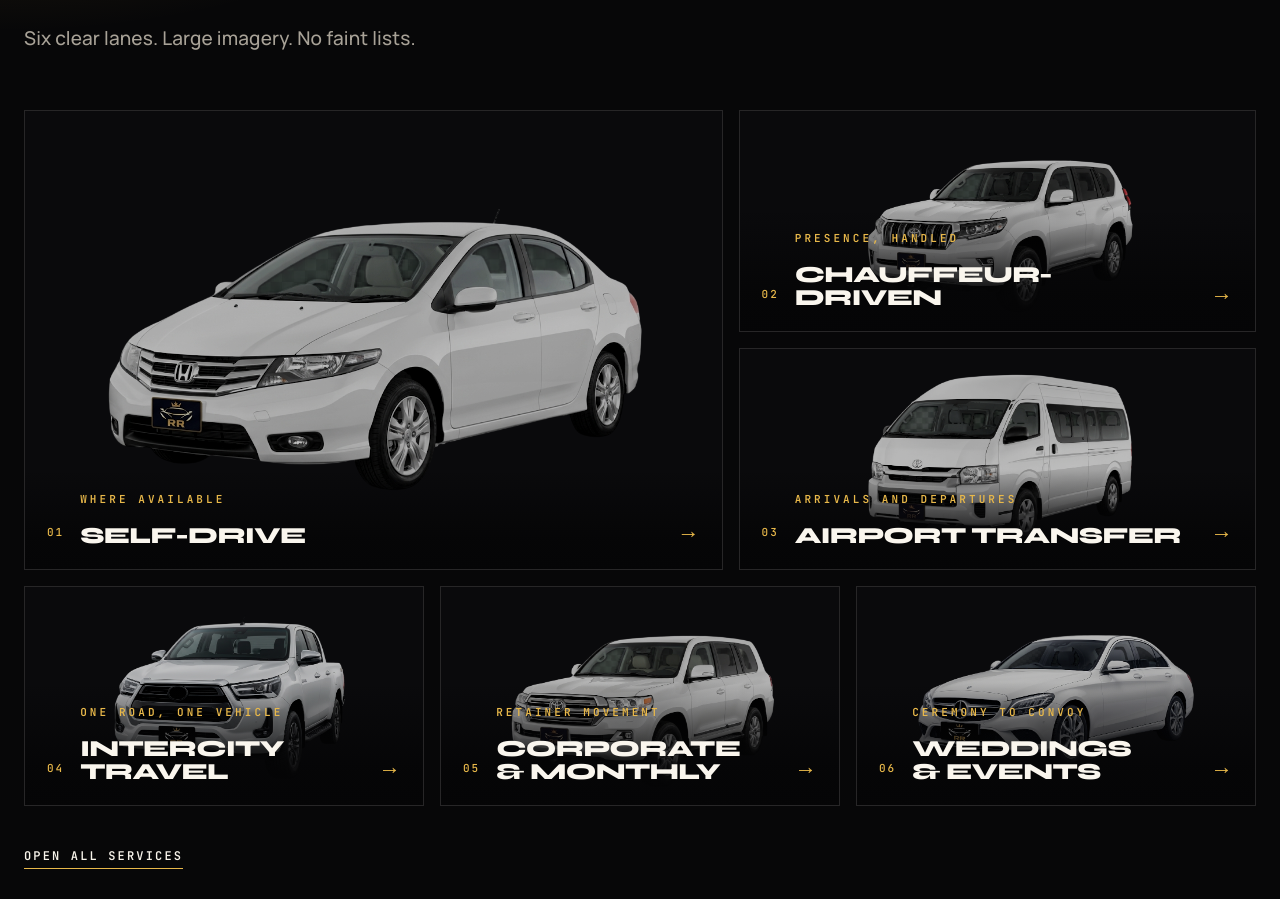
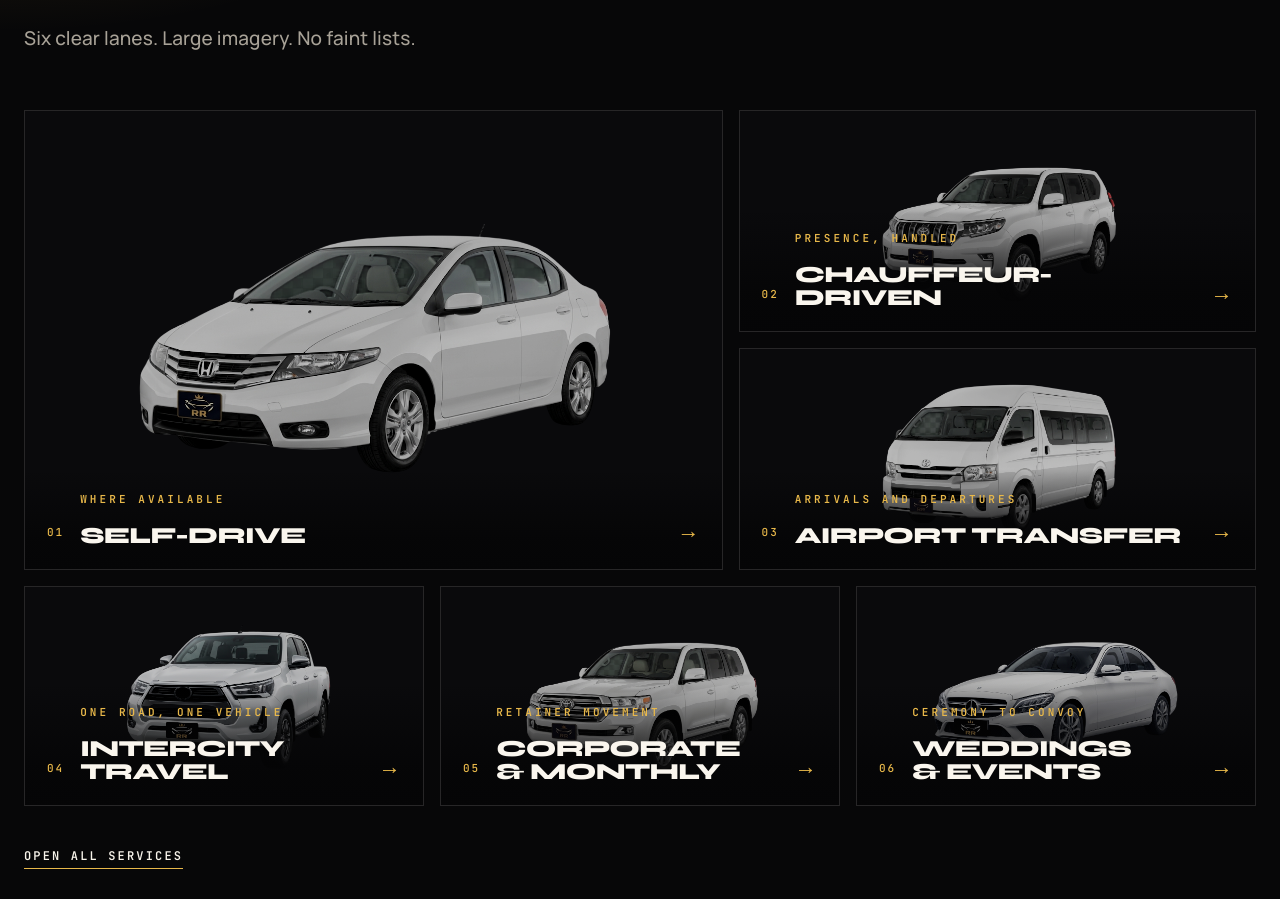
Before and after one commit to ibrahimtariq1804/rideroyalrentals, a React (Vite) app: page / in a window 1280 px wide. Shown: the part 5806-6705 px from the top of the page. Built offline with nearby package versions, Linux system fonts and the light colour scheme; no server answers.

Commit message:
Center and properly frame car images in bento cards

```diff
--- a/src/styles/atelier.css
+++ b/src/styles/atelier.css
@@ -1004,8 +1004,24 @@
   }
 }
 
-.bento-card.is-feature .bento-media img { object-fit: contain; transform: scale(0.85); }
-
+.bento-card.is-feature .bento-media img {
+  object-fit: contain;
+  width: 75%;
+  height: 75%;
+  position: absolute;
+  top: 50%;
+  left: 50%;
+  transform: translate(-50%, -50%);
+}
 
 select option { background-color: var(--bg-panel); color: var(--text-strong); }
-.bento-card .bento-media img { object-fit: contain; transform: scale(0.85); }
+
+.bento-card .bento-media img {
+  object-fit: contain;
+  width: 75%;
+  height: 75%;
+  position: absolute;
+  top: 50%;
+  left: 50%;
+  transform: translate(-50%, -50%);
+}
```
